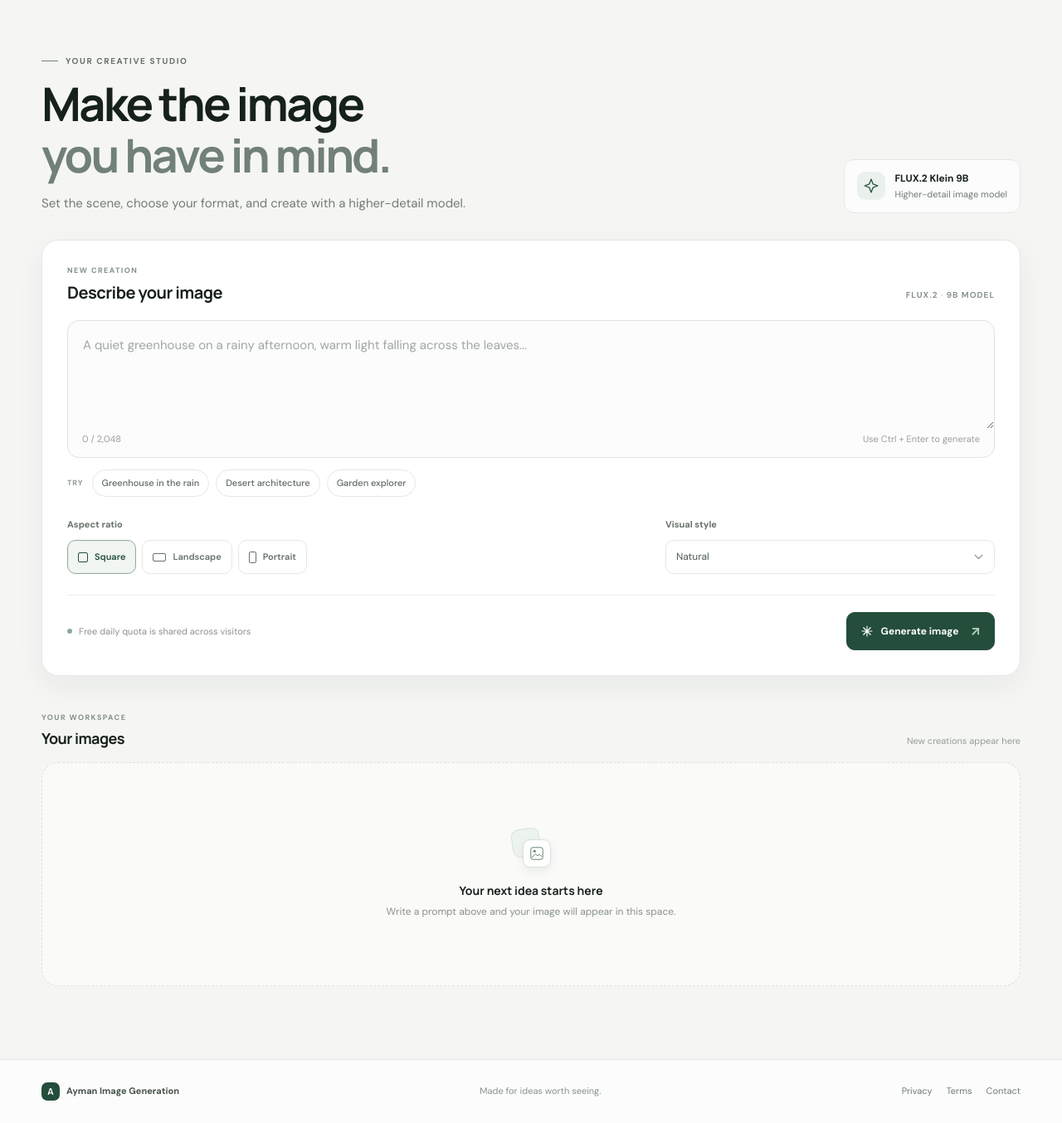
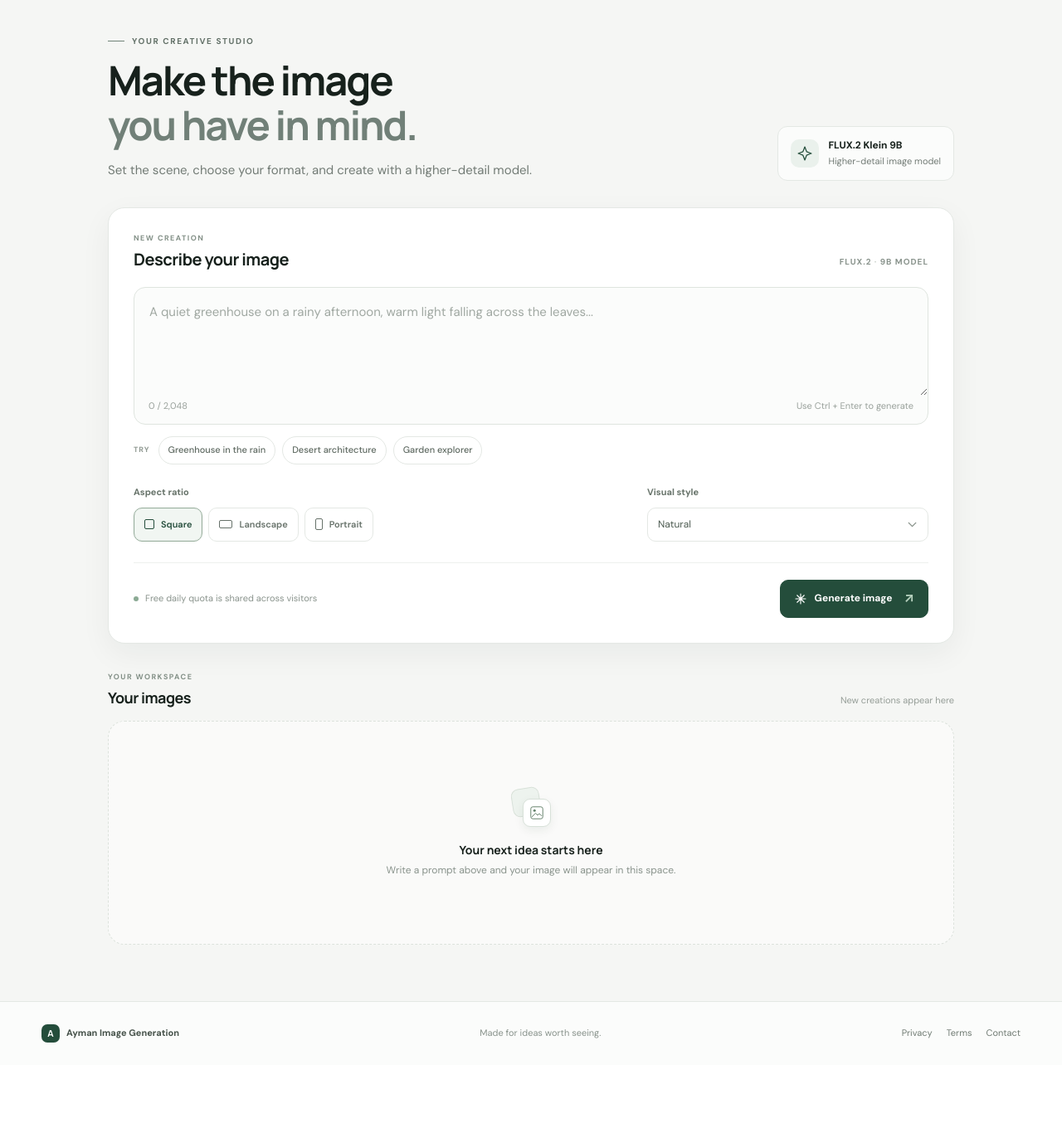
Before and after one commit to MohammedAyman07/ai-image-generator, a Flask app: page / in a window 1280 px wide. Shown: the part 77-1431 px from the top of the page at 83% size. After the commit the page ends 1334 px from the top, so only its background shows below. Run offline with Flask 3, Linux system fonts and the light colour scheme.

Commit message:
Refine studio width and spacing

```diff
--- a/static/style.css
+++ b/static/style.css
@@ -38,7 +38,7 @@ button:focus-visible, a:focus-visible, select:focus-visible, textarea:focus-visi
     outline-offset: 3px;
 }
 .container { width: min(1180px, calc(100% - 48px)); margin-inline: auto; }
-.main-shell { flex: 1; padding-top: 62px; padding-bottom: 84px; }
+.main-shell { width: min(1020px, calc(100% - 48px)); max-width: 1020px; flex: 1; padding-top: 38px; padding-bottom: 64px; }
 
 .site-header {
     position: sticky;
@@ -81,7 +81,7 @@ button:focus-visible, a:focus-visible, select:focus-visible, textarea:focus-visi
 .eyebrow-rule { width: 20px; height: 1px; background: #718478; }
 .studio-intro h1 {
     margin: 0; color: var(--ink); font-family: Manrope, sans-serif;
-    font-size: clamp(38px, 5vw, 56px); font-weight: 700; line-height: 1.12; letter-spacing: -2.7px;
+    font-size: clamp(36px, 4.2vw, 49px); font-weight: 700; line-height: 1.12; letter-spacing: -2.1px;
 }
 .studio-intro h1 span { color: #718078; }
 .intro-description { margin: 15px 0 0; color: var(--muted); font-size: 15px; }
@@ -175,7 +175,7 @@ button:focus-visible, a:focus-visible, select:focus-visible, textarea:focus-visi
 .generation-error[hidden] { display: none; }
 .loading-spinner { width: 14px; height: 14px; border: 2px solid rgba(255,255,255,.35); border-top-color: #fff; border-radius: 50%; animation: spin .8s linear infinite; }
 
-.gallery-section { margin-top: 44px; }
+.gallery-section { margin-top: 34px; }
 .gallery-heading { margin-bottom: 16px; align-items: flex-end; }
 .gallery-heading h2 { font-size: 18px; }
 .gallery-count { color: #89938c; font-family: 'DM Sans', sans-serif; font-size: 12px; font-weight: 500; }
@@ -255,7 +255,7 @@ button:focus-visible, a:focus-visible, select:focus-visible, textarea:focus-visi
     .studio-intro { align-items: flex-start; flex-direction: column; padding-bottom: 24px; }
     .studio-intro h1 { letter-spacing: -1.8px; }
     .intro-meta { padding: 10px 12px; }
-    .studio-workspace { padding: 22px 18px; }
+    .studio-workspace { padding: 20px 18px; }
     .generator-settings { grid-template-columns: 1fr; gap: 18px; }
     .ratio-options { display: grid; grid-template-columns: repeat(3, minmax(0, 1fr)); }
     .ratio-btn { padding-inline: 7px; }
```
